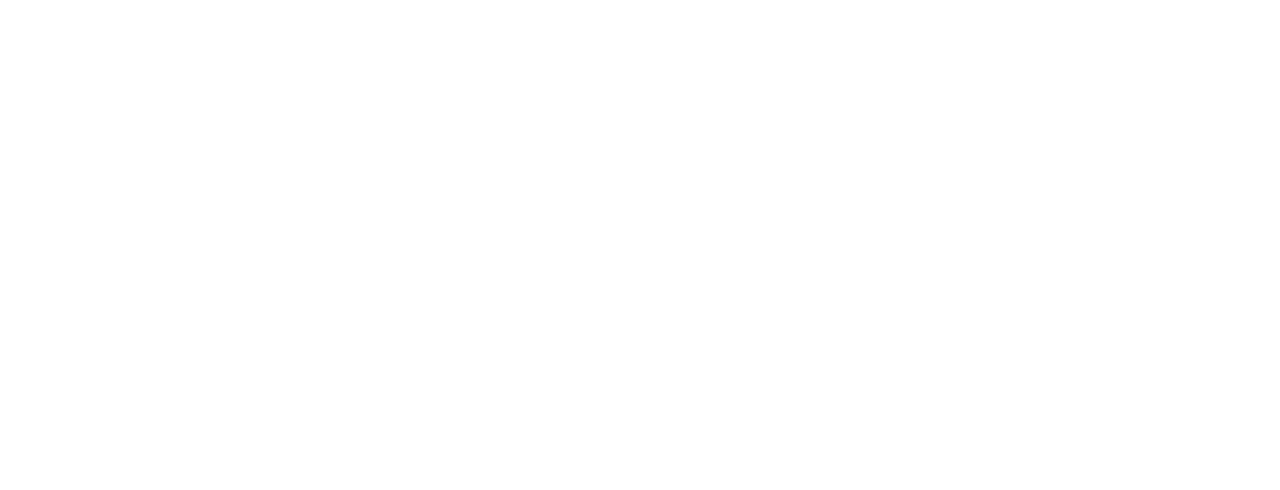
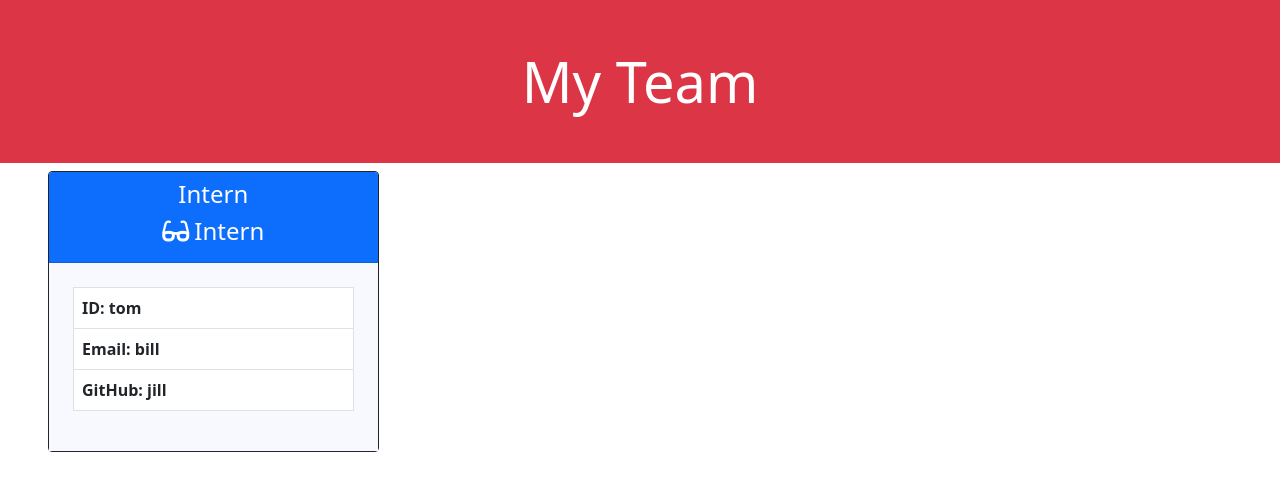
Before and after one commit to riveranelson99/team_generator, a website: page dist/index.html in a window 1280 px wide. Drawn offline with nearby package versions, Linux system fonts and the light colour scheme.

Commit message:
Modified the settings of the example html

```diff
--- a/dist/index.html
+++ b/dist/index.html
@@ -4,21 +4,42 @@
     <meta charset="UTF-8">
     <meta http-equiv="X-UA-Compatible" content="IE=edge">
     <meta name="viewport" content="width=device-width, initial-scale=1.0">
-    <title>Document</title>
+    <link rel="stylesheet" href="https://cdn.jsdelivr.net/npm/bootstrap@5.1.3/dist/css/bootstrap.min.css">
+    <link rel="stylesheet" href="https://cdnjs.cloudflare.com/ajax/libs/font-awesome/6.0.0-beta2/css/all.min.css">
+    <link rel="stylesheet" href="./style.css">
+    <title>Team Generator</title>
 </head>
 <body>
 
     <header>
-        <h1></h1>
+        <Section class="row">
+            <h1 class="col-12 text-center bg-danger py-5 display-4 text-white">My Team</h1>
+        </Section>
     </header>
 
-    <section>
-        <div>
-            <p></p>
-            <p></p>
-            <p></p>
-            <p></p>
-            <p></p>
+    <section class="col-4">
+        <div class="card mx-5 border-dark mb-4">
+            <section class="card-header text-center bg-primary">
+                <p class="h4 text-white">Intern</p>
+                <p class="engineer h4 text-white">Intern</p>
+            </section>
+
+            <section id="table">
+                <table class="table table-bordered">
+                    <tbody>
+                        <tr>
+                            <th scope="row">ID: tom</th>
+                        </tr>
+                        <tr>
+                            <th scope="row">Email: bill</th>
+                        </tr>
+                        <tr>
+                            <th scope="row">GitHub: jill</th>
+                        </tr>
+                    </tbody>
+                </table>
+            </section>
+
         </div>
     </section>
 
--- a/dist/style.css
+++ b/dist/style.css
@@ -0,0 +1,49 @@
+tr {
+    background-color: white;
+}
+
+.manager::before {
+    content: "\f7b6";
+    display: inline-block;
+    font-family: "Font Awesome 6 Free";
+    font-weight: 700;
+    font-style: normal;
+    font-variant: normal;
+    margin-right: 5px;
+    text-rendering: auto;
+    -webkit-font-smoothing: antialiased;
+}
+
+.engineer::before {
+    content: "\f530";
+    display: inline-block;
+    font-family: "Font Awesome 6 Free";
+    font-weight: 900;
+    font-style: normal;
+    font-variant: normal;
+    margin-right: 5px;
+    text-rendering: auto;
+    -webkit-font-smoothing: antialiased;
+}
+
+.intern::before {
+    content: "\f501";
+    display: inline-block;
+    font-family: "Font Awesome 6 Free";
+    font-weight: 700;
+    font-style: normal;
+    font-variant: normal;
+    margin-right: 5px;
+    text-rendering: auto;
+    -webkit-font-smoothing: antialiased;
+}
+
+#table {
+    padding: 1.5rem;
+    margin-right: 0;
+    margin-left: 0;
+    border-width: 1px;
+    border-top-left-radius: .25rem;
+    border-top-right-radius: .25rem;
+    background-color: ghostwhite;
+}
```
